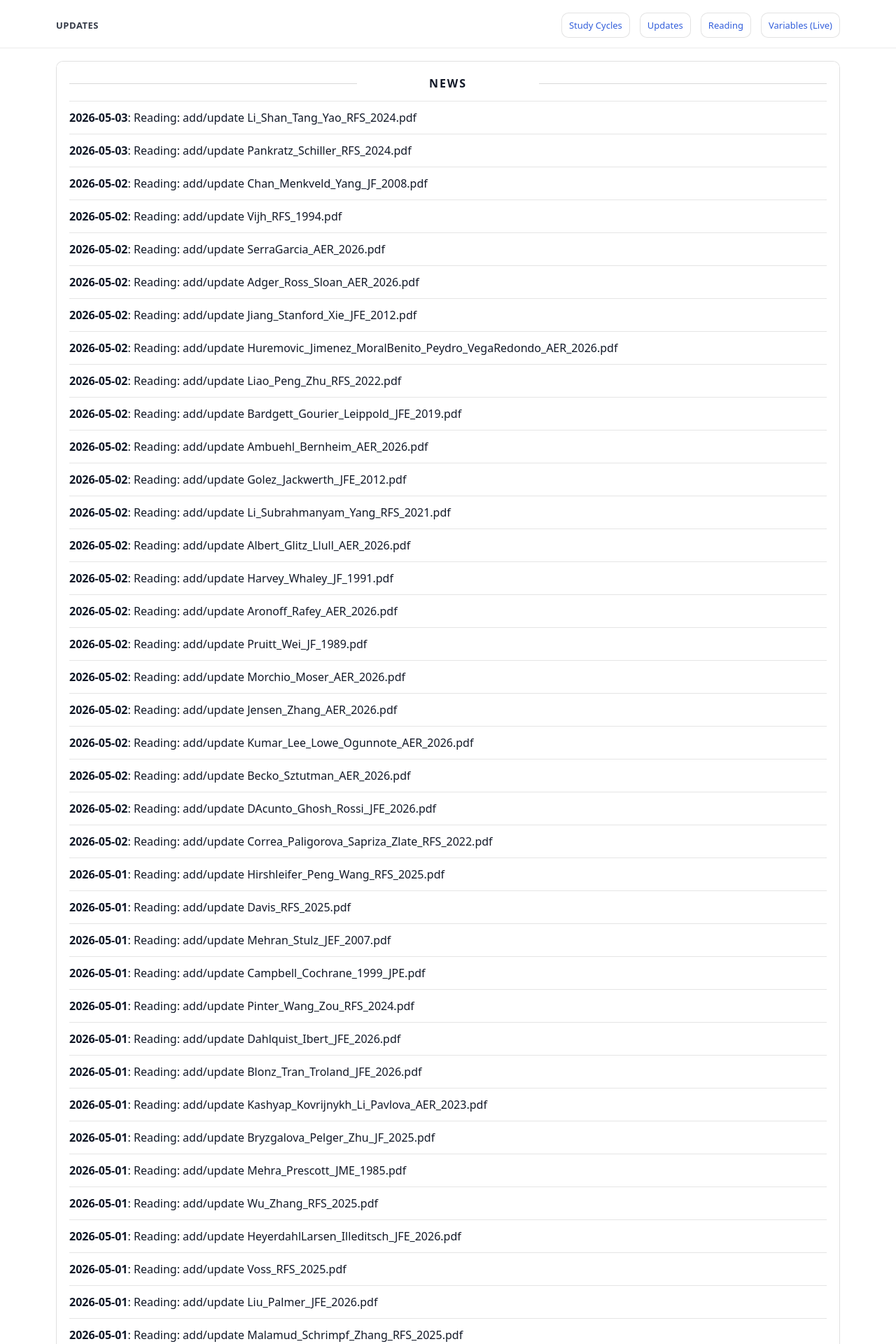
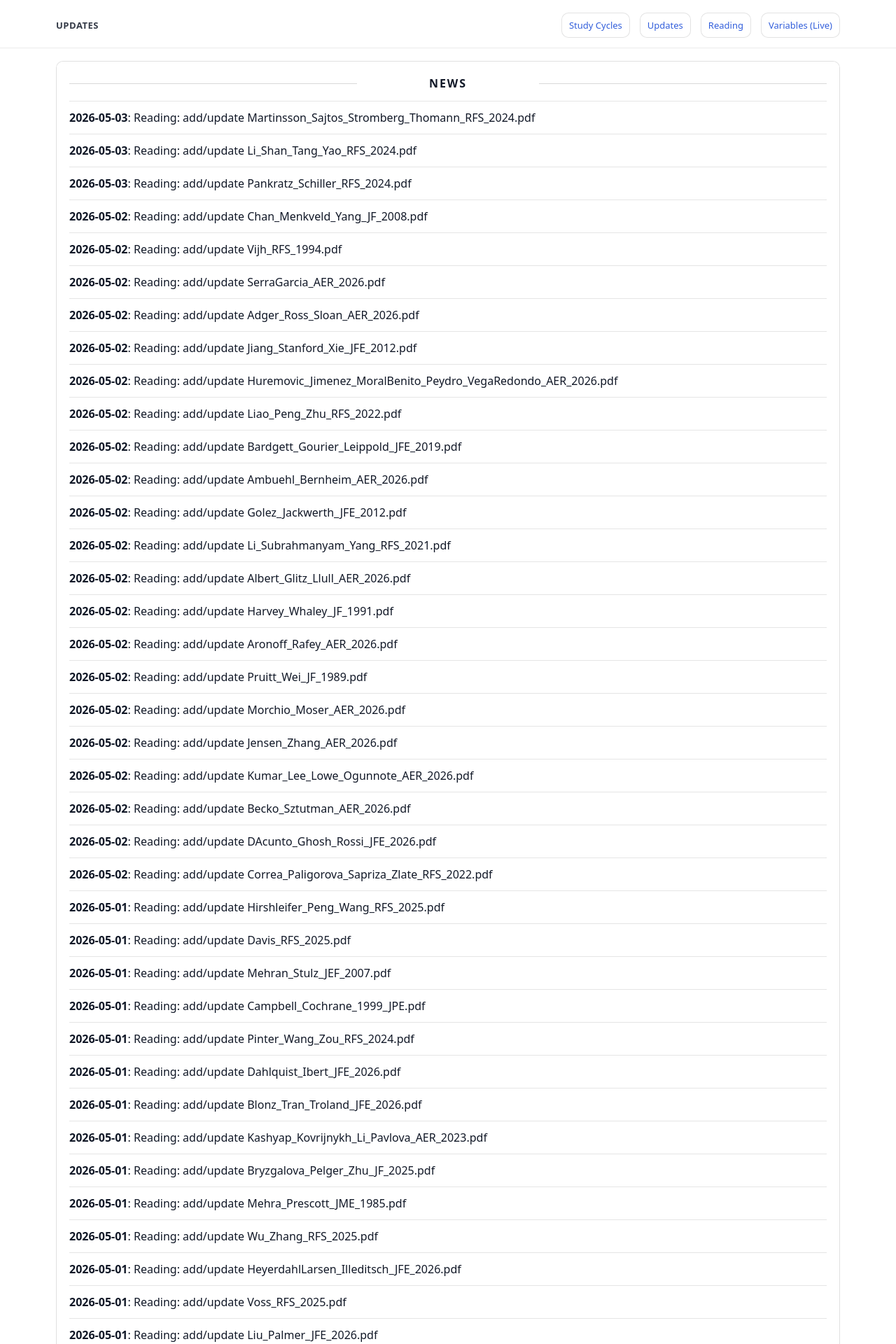
Before and after one commit to yaxinzn/study-archive, a Jekyll site: the page built from updates/index.md, in a window 1280 px wide. Shown: the top 1920 px of the page at 70% size. Built offline with Jekyll 4.4.1, drawn with Linux system fonts in a browser that asks for light colours; some of the changed text lies outside the part shown.

Commit message:
chore: update NEWS feed

```diff
--- a/_data/news.yml
+++ b/_data/news.yml
@@ -1,4 +1,7 @@
 # Auto-generated update history (sorted newest -> oldest). Do not edit manually.
+- ts: "1777760059"
+  date: "2026-05-03"
+  title: "Reading: add/update Martinsson_Sajtos_Stromberg_Thomann_RFS_2024.pdf"
 - ts: "1777759520"
   date: "2026-05-03"
   title: "Reading: add/update Li_Shan_Tang_Yao_RFS_2024.pdf"
```
